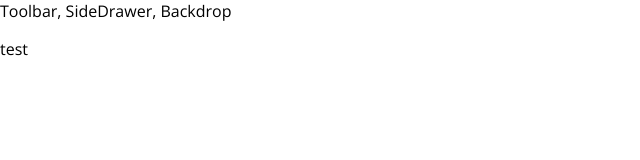
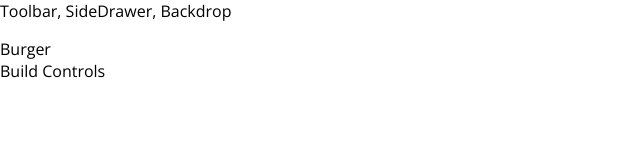
Before and after one commit to jdiponziano/Burger-Builder-App, a React (Create React App) app: page / in a window 1280 px wide. Shown: the top 160 px of the page, without its empty margins (0-640 px from the left). Built offline with nearby package versions, Linux system fonts and the light colour scheme.

Commit message:
Add styles to layout with initial burger builder

```diff
--- a/src/App.js
+++ b/src/App.js
@@ -1,11 +1,12 @@
 import React from 'react'
 import Layout from './components/Layout/Layout'
+import BurgerBuilder from './containers/BurgerBuilder/BurgerBuilder'
 
 function App () {
   return (
     <div>
       <Layout>
-        <p>test</p>
+        <BurgerBuilder />
       </Layout>
     </div>
   )
--- a/src/components/Layout/Layout.js
+++ b/src/components/Layout/Layout.js
@@ -1,9 +1,10 @@
 import React from 'react'
+import classes from './Layout.module.css'
 
 const Layout = ({ children }) => (
   <>
     <div>Toolbar, SideDrawer, Backdrop</div>
-    <main>{children}</main>
+    <main className={classes.Content}>{children}</main>
   </>
 )
 
--- /dev/null
+++ b/src/components/Layout/Layout.module.css
@@ -0,0 +1,3 @@
+.Content {
+  margin-top: 16px;
+}
--- /dev/null
+++ b/src/containers/BurgerBuilder/BurgerBuilder.js
@@ -0,0 +1,12 @@
+import React from 'react'
+
+const BurgerBuilder = () => {
+  return (
+    <>
+      <div>Burger</div>
+      <div>Build Controls</div>
+    </>
+  )
+}
+
+export default BurgerBuilder
```
